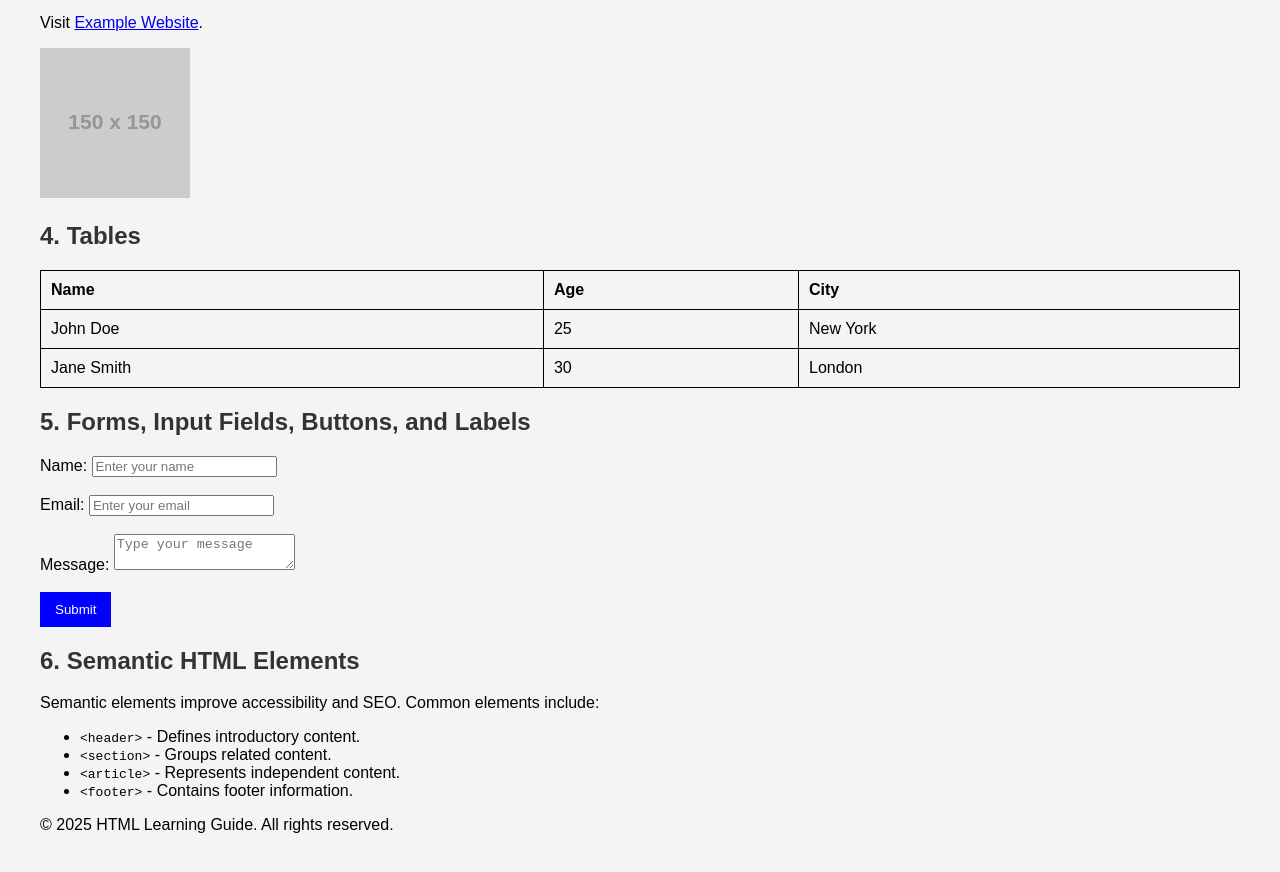
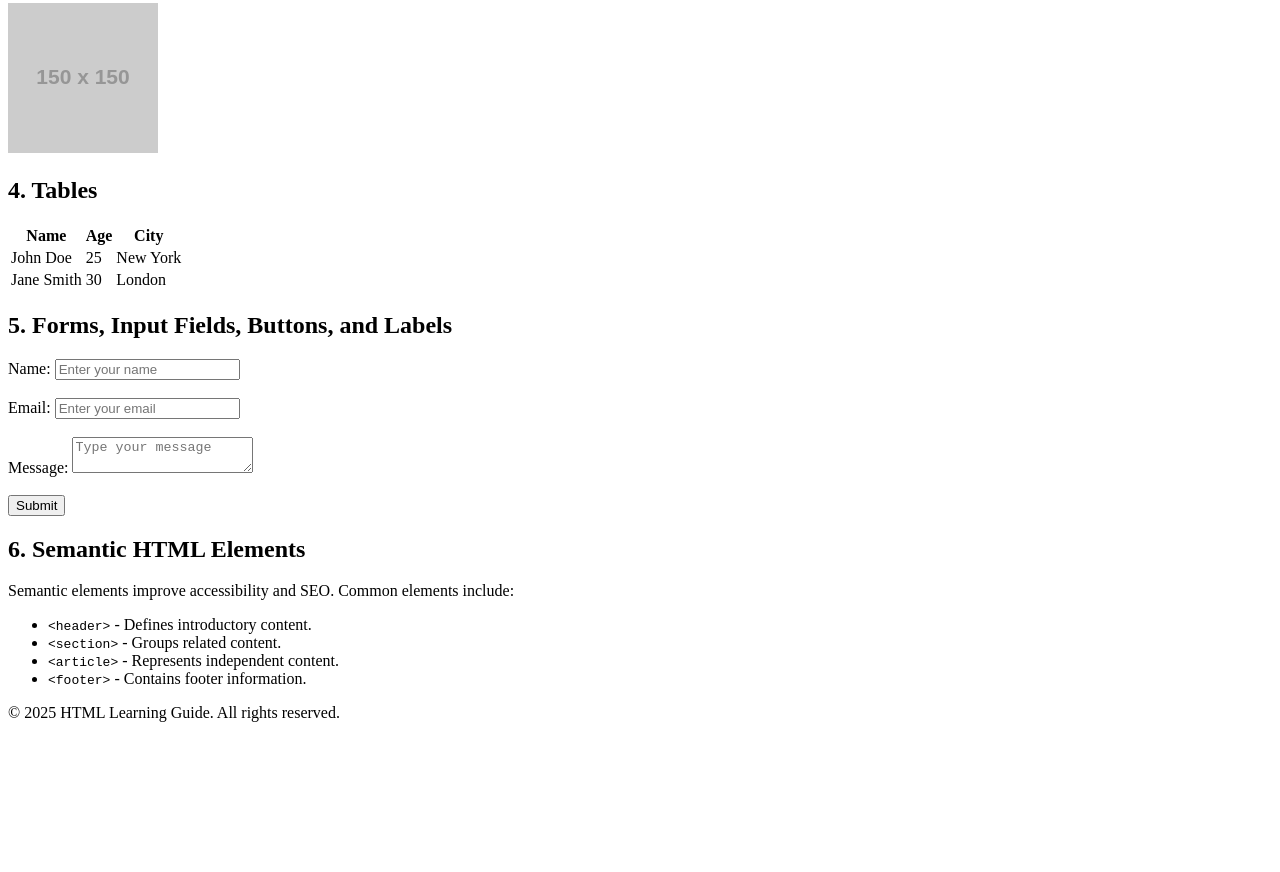
Before and after one commit to nitinraina-dev/techible-iit-connect-2nd-sem, a plain HTML site: page 1st week/day4/index.html in a window 1280 px wide. Shown: the part 690-1562 px from the top of the page. After the commit the page ends 1428 px from the top, so only its background shows below. Drawn offline with Linux system fonts and the light colour scheme; placeholder pictures from the web are drawn by us.

Commit message:
second week

```diff
--- a/1st week/day4/index.html
+++ b/1st week/day4/index.html
@@ -4,37 +4,7 @@
     <meta charset="UTF-8">
     <meta name="viewport" content="width=device-width, initial-scale=1.0">
     <title>HTML Learning Guide</title>
-    <style>
-        body {
-            font-family: Arial, sans-serif;
-            margin: 20px;
-            padding: 20px;
-            background-color: #f4f4f4;
-        }
-        h1, h2 {
-            color: #333;
-        }
-        table {
-            width: 100%;
-            border-collapse: collapse;
-            margin-top: 10px;
-        }
-        table, th, td {
-            border: 1px solid black;
-            padding: 10px;
-            text-align: left;
-        }
-        .btn {
-            padding: 10px 15px;
-            background-color: blue;
-            color: white;
-            border: none;
-            cursor: pointer;
-        }
-        .btn:hover {
-            background-color: darkblue;
-        }
-    </style>
+
 </head>
 <body>
 
@@ -43,6 +13,7 @@
         <p>This page covers essential HTML elements including headings, paragraphs, lists, links, images, forms, tables, and semantic elements.</p>
     </header>
 
+    <main>
         <section>
             <h2>1. Headings & Paragraphs</h2>
             <h1>Main Heading (h1)</h1>
@@ -121,6 +92,7 @@
                 <li><code>&lt;footer&gt;</code> - Contains footer information.</li>
             </ul>
         </article>
+    </main>
 
     <footer>
         <p>&copy; 2025 HTML Learning Guide. All rights reserved.</p>
--- /dev/null
+++ b/2nd week/day1/styles.css
@@ -0,0 +1,89 @@
+/* Universal Selector (Applies to all elements) */
+* {
+    margin: 0;
+    padding: 0;
+    box-sizing: border-box;
+}
+
+/* Type Selector */
+p {
+    font-size: 18px;
+    color: black;
+}
+
+/* ID Selector */
+#main-heading {
+    color: blue;
+    font-size: 24px;
+    text-align: center;
+}
+
+/* Class Selector */
+.highlight {
+    color: green;
+    font-weight: bold;
+}
+
+/* Grouping Selector */
+h1, h2, h3 {
+    font-family: Arial, sans-serif;
+}
+
+/* Descendant Selector */
+.container p {
+    background-color: lightgray;
+    padding: 10px;
+}
+
+/* Child Selector */
+.container > p {
+    border: 1px solid black;
+}
+
+/* Adjacent Sibling Selector */
+h2 + p {
+    color: red;
+    font-style: italic;
+}
+
+/* General Sibling Selector */
+h2 ~ p {
+    font-weight: bold;
+}
+
+/* Pseudo-Class - Hover */
+a:hover {
+    color: orange;
+    text-decoration: underline;
+}
+
+/* Pseudo-Class - First Child */
+p:first-child {
+    text-transform: uppercase;
+}
+
+/* Pseudo-Class - nth-child */
+.container p:nth-child(2) {
+    color: purple;
+}
+
+/* Pseudo-Element - First Letter */
+p::first-letter {
+    font-size: 24px;
+    color: red;
+    font-weight: bold;
+}
+
+/* Pseudo-Element - Before */
+p::before {
+    content: "👉 ";
+    color: gray;
+}
+
+/* Specificity Example */
+#main-heading { color: red; } /* ID Specificity (100) */
+.highlight { color: blue; }   /* Class Specificity (10) */
+p { color: green; }          /* Element Specificity (1) */
+
+/* Inline Style (Will Override Everything if Used) */
+/* <p style="color: yellow;">This text will be yellow.</p> */
```
Also changed, not shown: 1st week/day3/test.html (added, +22 -0 lines), 1st week/day4/test.html (added, +15 -0 lines), 2nd week/day1/index.html (added, +33 -0 lines), 1 other file. Lines whose indentation alone changed are shown as unchanged.
